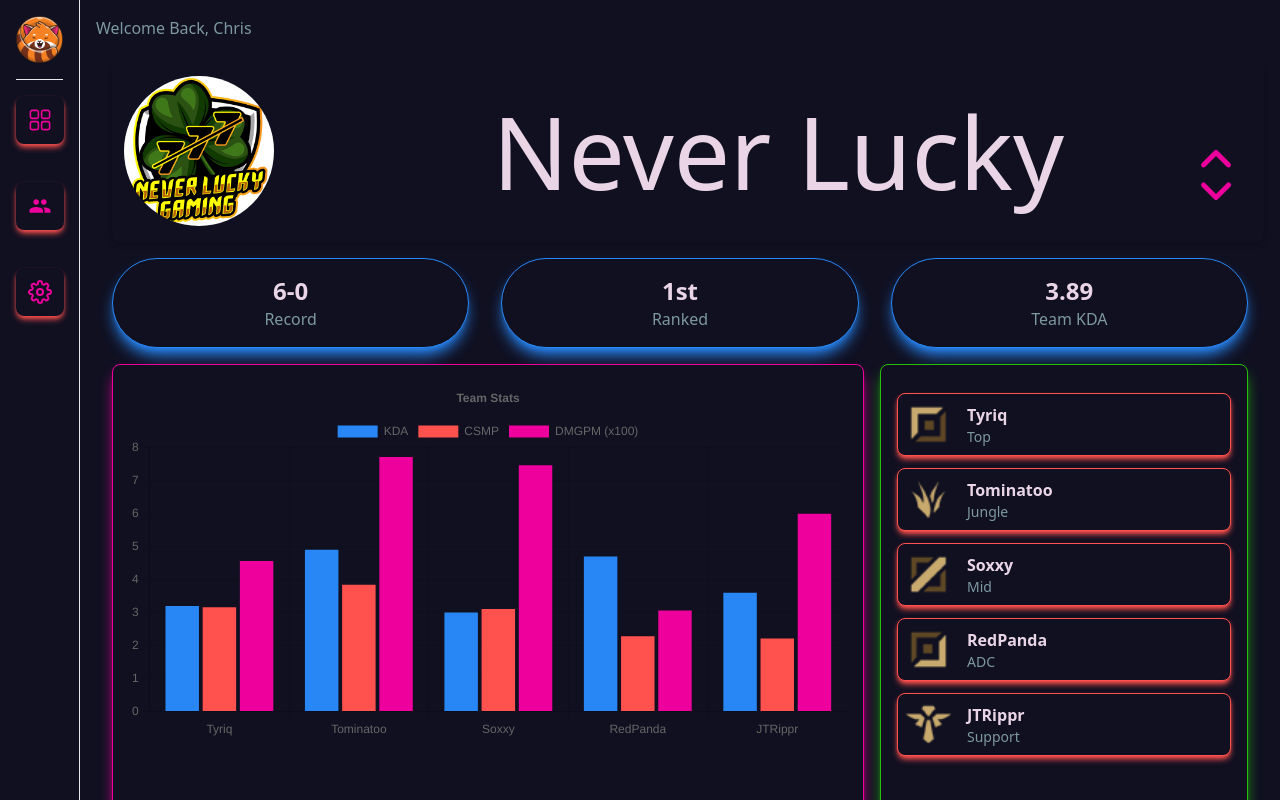
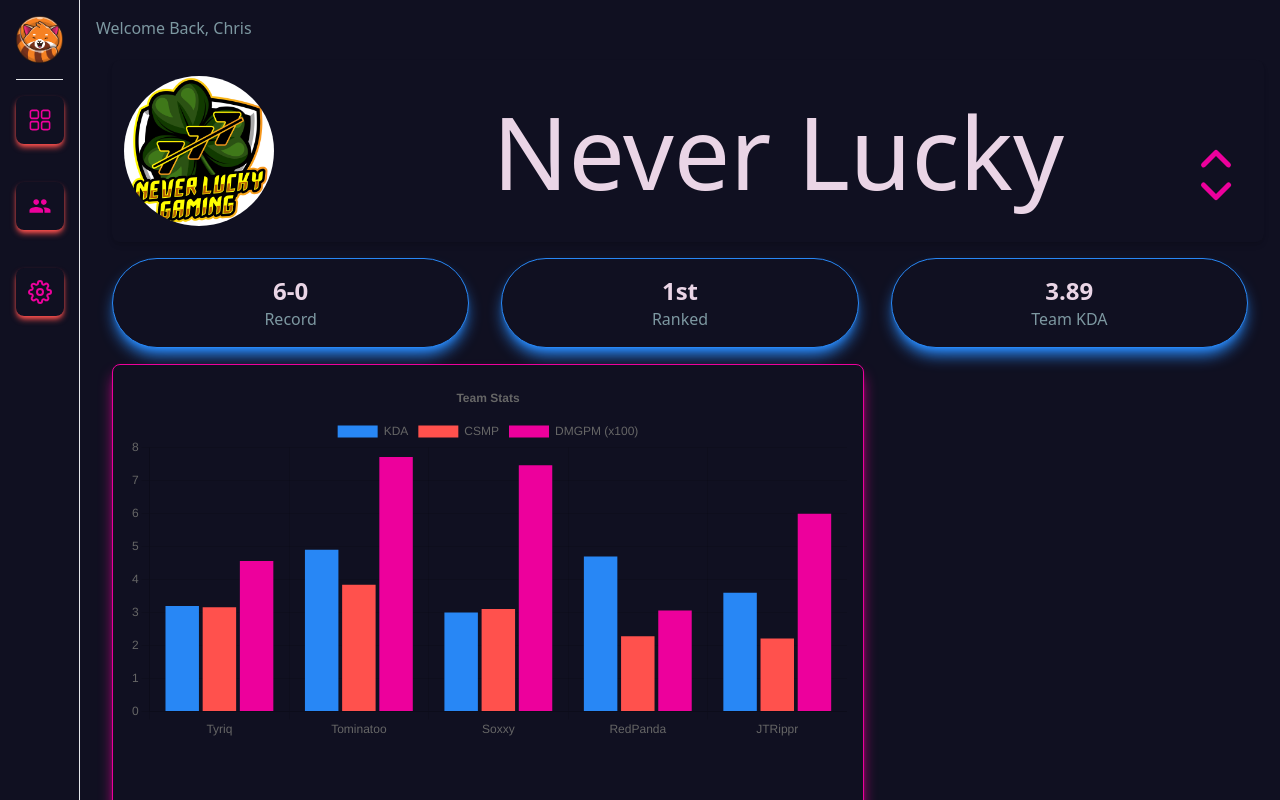
Before and after one commit to LOLRedPanda/app-core, a Next.js app in the folder web/: page / in a window 1280 px wide. Shown: the top 800 px of the page. Built offline with nearby package versions, Linux system fonts and the light colour scheme.

Commit message:
comment out members

```diff
--- a/web/components/Dashboard.tsx
+++ b/web/components/Dashboard.tsx
@@ -1,7 +1,7 @@
 import PropTypes, {InferProps} from 'prop-types'
 import TopCards from './TopCards';
 import BarChart from './BarChart';
-import Members from './Members';
+// import Members from './Members';
 import ListBox from './ListBox';
 
 function DashBoard({data}: InferProps<typeof DashBoard.propTypes>) {
@@ -11,7 +11,7 @@ function DashBoard({data}: InferProps<typeof DashBoard.propTypes>) {
       <TopCards teamData={data[0]} />
       <div className="pt-4 pr-4 grid md:grid-cols-3 grid-cols-1 gap-4 ">
         <BarChart teamData={data[0]} />
-        <Members teamData={data[0]} />
+        {/* <Members teamData={data[0]} /> */}
       </div>
     </div>
   );
```
